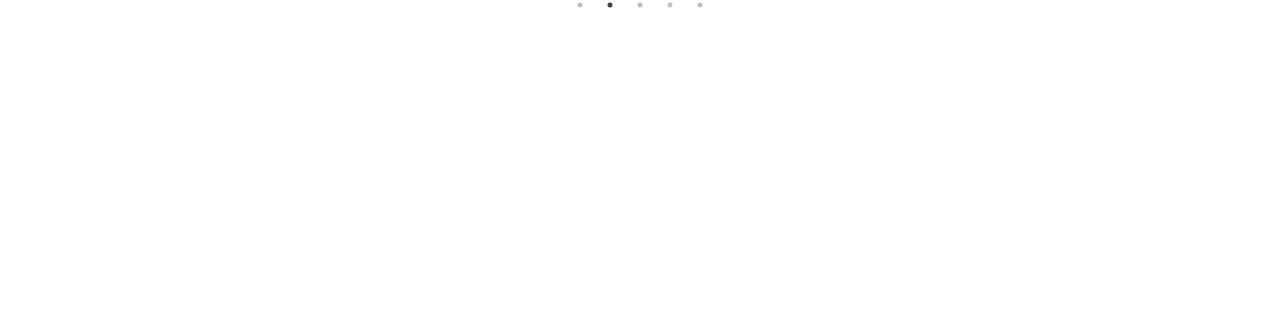
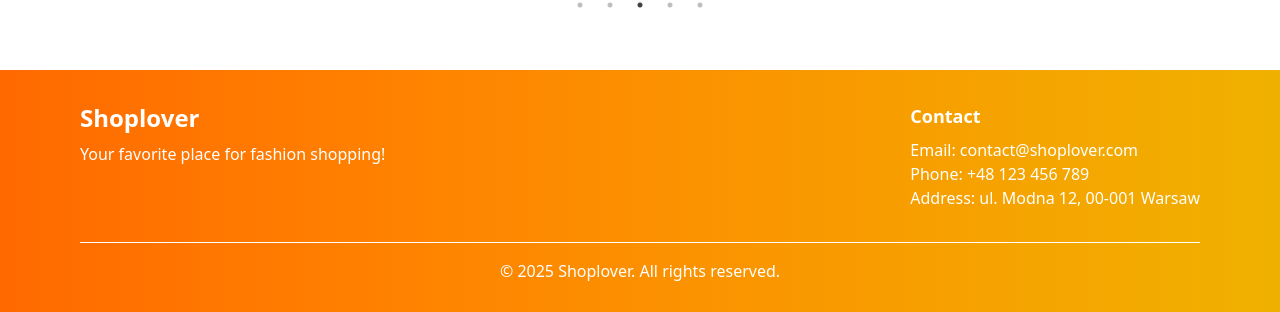
Before and after one commit to AlexBialas/Shoplover-Ecommerce-Website, a React (Vite) app in the folder Shoplover/: page / in a window 1280 px wide. Shown: the part 3250-3562 px from the top of the page. Before the commit the page ends 3320 px from the top, so only its background shows below. Built offline with nearby package versions, Linux system fonts and the light colour scheme.

Commit message:
Added Footer

```diff
--- a/Shoplover/src/App.jsx
+++ b/Shoplover/src/App.jsx
@@ -9,6 +9,7 @@ import TopProducts from "./components/TopProducts/TopProducts";
 import Banner from "./components/Banner/Banner";
 import Subscribe from "./components/Subscribe/Subscribe";
 import Testimonial from "./components/Testimonial/Testimonial";
+import Footer from "./components/Footer/Footer";
 
 const App = () => {
   useEffect(() => {
@@ -30,6 +31,7 @@ const App = () => {
       <Banner />
       <Subscribe />
       <Testimonial />
+      <Footer />
     </>
   );
 };
--- /dev/null
+++ b/Shoplover/src/components/Footer/Footer.jsx
@@ -0,0 +1,31 @@
+import React from "react";
+
+const Footer = () => {
+  return (
+    <div className="bg-gradient-to-r from-orange-500 to-yellow-500 text-white py-8">
+      <div className="max-w-6xl mx-auto px-4">
+        <div className="flex flex-col md:flex-row justify-between">
+          <div>
+            <h2 className="text-2xl font-bold">Shoplover</h2>
+            <p className="mt-2">Your favorite place for fashion shopping!</p>
+          </div>
+          <div className="mt-6 md:mt-0">
+            <h3 className="text-lg font-semibold">Contact</h3>
+            <ul className="mt-2">
+              <li>Email: contact@shoplover.com</li>
+              <li>Phone: +48 123 456 789</li>
+              <li>Address: ul. Modna 12, 00-001 Warsaw</li>
+            </ul>
+          </div>
+        </div>
+        <div className="mt-8 border-t border-white pt-4 text-center">
+          <p>
+            &copy; {new Date().getFullYear()} Shoplover. All rights reserved.
+          </p>
+        </div>
+      </div>
+    </div>
+  );
+};
+
+export default Footer;
```
